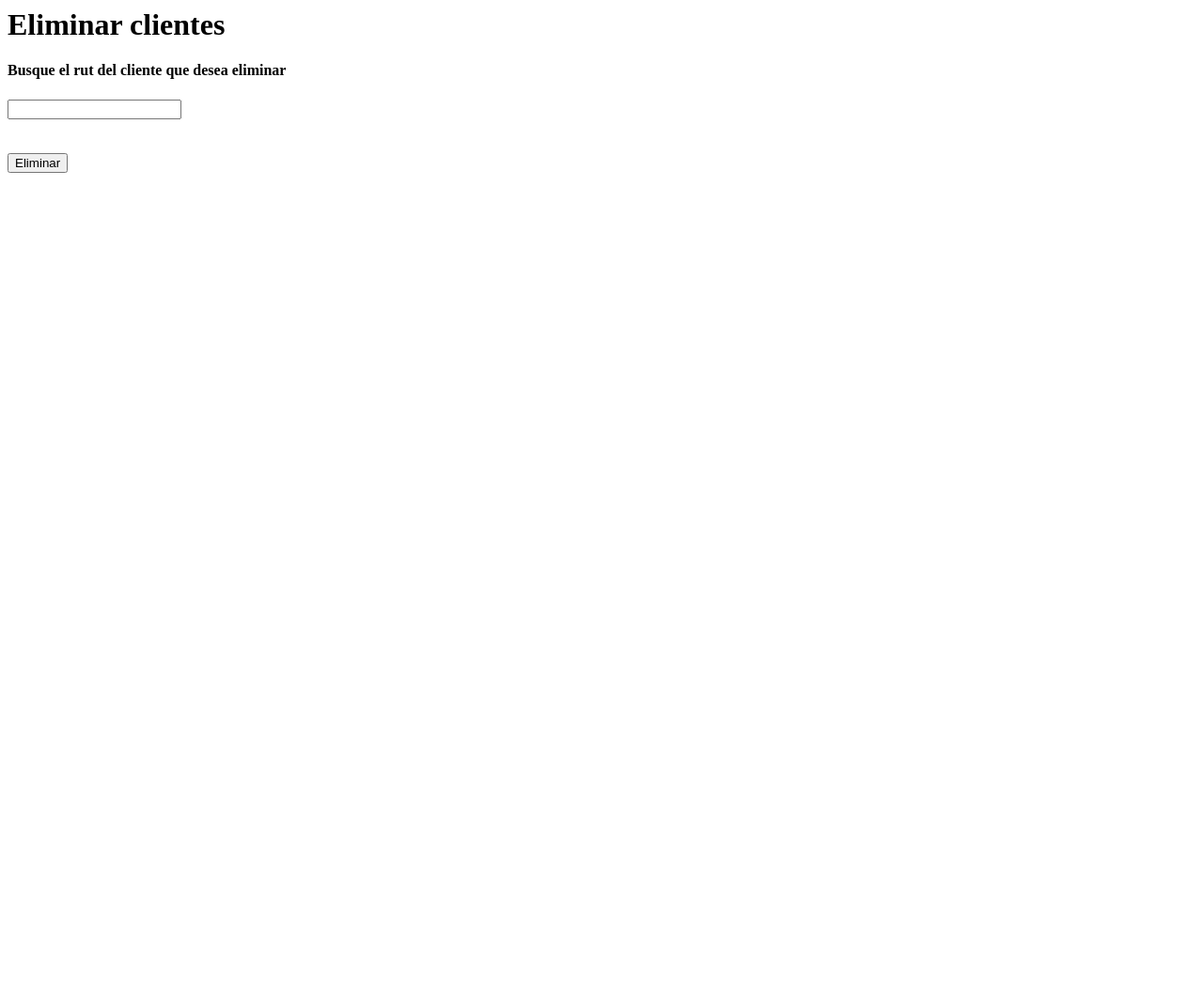
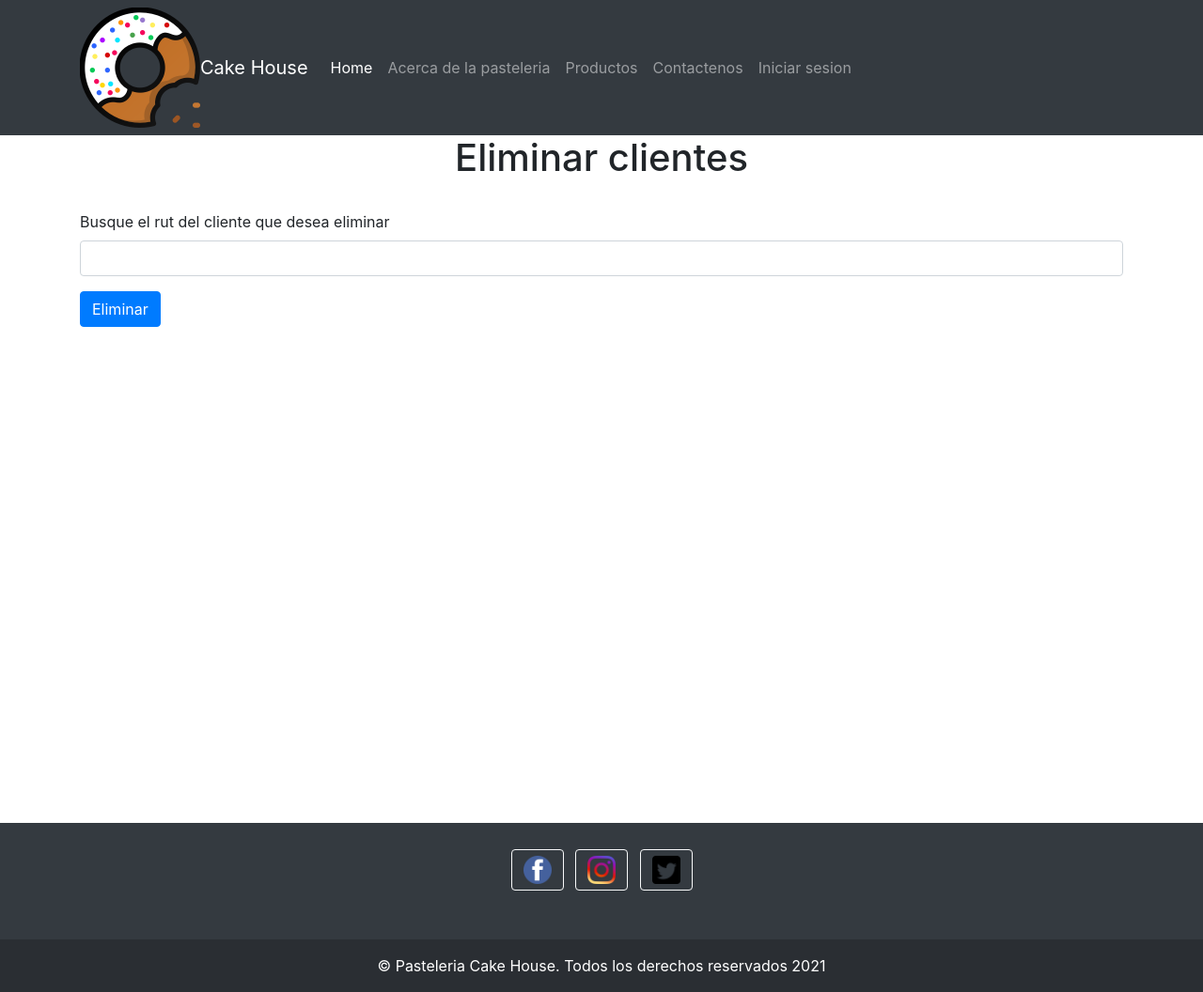
Before and after one commit to Ignacio1809/prueba4, a Django app: template pasteleria/templates/pasteleria/eliminar.html in a window 1280 px wide. Shown: the whole page at 94% size. Before the commit the page ends 184 px from the top, so only its background shows below. Run offline with Django 3.2, Linux system fonts and the light colour scheme; the template is opened without the code that fills it, so the values that code supplies are empty; some libraries are stand-ins or nearby versions.

Commit message:
Se actualiza la pagina eliminar

```diff
--- a/pasteleria/templates/pasteleria/eliminar.html
+++ b/pasteleria/templates/pasteleria/eliminar.html
@@ -1,10 +1,123 @@
-<h1>Eliminar clientes</h1>
-<form action="{% url 'pasteleria:borrar' %}" method="post">
+{% load static %}
+<link rel="stylesheet" type="text/css" href="{% static 'css/bootstrap.min.css' %}">
+<link rel="stylesheet" type="text/css" href="{% static 'css/style.css' %}">
+
+
+
+<div>
+    <nav class="navbar navbar-expand-lg navbar-dark bg-dark">
+        <div class="container">
+            <img id="imagen" src="{% static 'img/iconfinder_bite-cake-christmas-cookie-seet_5448872.png' %}">
+            <a class="navbar-brand" href="#">Cake House</a>
+            <button class="navbar-toggler" type="button" data-toggle="collapse" data-target="#navbarsExample07"
+                aria-controls="navbarsExample07" aria-expanded="false" aria-label="Toggle navigation">
+                <span class="navbar-toggler-icon"></span>
+            </button>
+
+            <div class="collapse navbar-collapse" id="navbarsExample07">
+                <ul class="navbar-nav mr-auto">
+                    <li class="nav-item active">
+                        <a class="nav-link" href="{% url 'pasteleria:inicio' %}">Home <span class="sr-only">(current)</span></a>
+                    </li>
+                    <li class="nav-item">
+                        <a class="nav-link" href="#">Acerca de la pasteleria</a>
+                    </li>
+                    <li class="nav-item">
+                        <a class="nav-link" href="#">Productos</a>
+                    </li>
+                    <li class="nav-item">
+                        <a class="nav-link" href="#">Contactenos</a>
+                    </li>
+                    <li class="nav-item">
+                        <a class="nav-link" href="#">Iniciar sesion</a>
+                    </li>
+                </ul>
+            </div>
+        </div>
+    </nav>
+</div>
+<div style="text-align: center">
+    <h1>Eliminar clientes</h1>
+</div>
+<br>
+<form action="{% url 'pasteleria:borrar' %}" id="eliminar" method="post" class="container-sm">
     {% csrf_token %}
-    <h4>Busque el rut del cliente que desea eliminar</h4>
-    <input type="text" name="eliminar" required>
-    <br>
-    <br>
-    <br>
-    <input type="submit" value="Eliminar">
+    <div class="form-row">
+        <div class="form-group col-md-12">
+            <label>Busque el rut del cliente que desea eliminar</label>
+            <input type="text" id="rut" name="rut" class="form-control">
+        </div>
+    </div>
+    <button type="submit" class="btn btn-primary">Eliminar</button>
 </form>
+<br>
+<br>
+<br>
+<br>
+<br>
+<br>
+<br>
+<br>
+<br>
+<br>
+<br>
+<br>
+<br>
+<br>
+<br>
+<br>
+<br>
+<br>
+<br>
+<br>
+<br>
+<br>
+
+
+
+<footer class="bg-dark text-center text-white">
+    <!-- Grid container -->
+    <div class="container p-4 pb-0">
+        <!-- Section: Social media -->
+        <section class="mb-4">
+            <!-- Facebook -->
+            <a class="btn btn-outline-light btn-floating m-1" href="#!" role="button"><i
+                    class="fab fa-facebook-f"></i><img src="{% static 'img/facebook.png' %}" style="width: 30px"></a>
+
+            <!-- Twitter -->
+            <a class="btn btn-outline-light btn-floating m-1" href="#!" role="button"><i
+                    class="fab fa-instagram"></i><img src="{% static 'img/instagram.png' %}" style="width: 30px"></a>
+
+            <!-- Google -->
+            <a class="btn btn-outline-light btn-floating m-1" href="#!" role="button"><i class="fab fa-twitter"></i><img
+                    src="{% static 'img/twitter.png' %}" style="width: 30px"></a>
+        </section>
+        <!-- Section: Social media -->
+    </div>
+    <!-- Grid container -->
+
+    <!-- Copyright -->
+    <div class="text-center p-3" style="background-color: rgba(0, 0, 0, 0.2);">
+        © Pasteleria Cake House. Todos los derechos reservados 2021
+    </div>
+    <!-- Copyright -->
+</footer>
+<script src="{% static 'js/jquery-3.6.0.min.js' %}"></script>
+<script src="{% static 'js/bootstrap.min.js' %}"></script>
+
+<script>
+    $(document).ready(function () {
+        $("#eliminar").click(function () {
+            var nombre = $("#rut").val();
+
+            if (nombre.trim() == "") {
+                document.getElementById("rut").style.borderColor = "red";
+                return false;
+            }
+            else {
+                document.getElementById("rut").style.borderColor = "green";
+
+            }
+        });
+    });
+</script>
```
